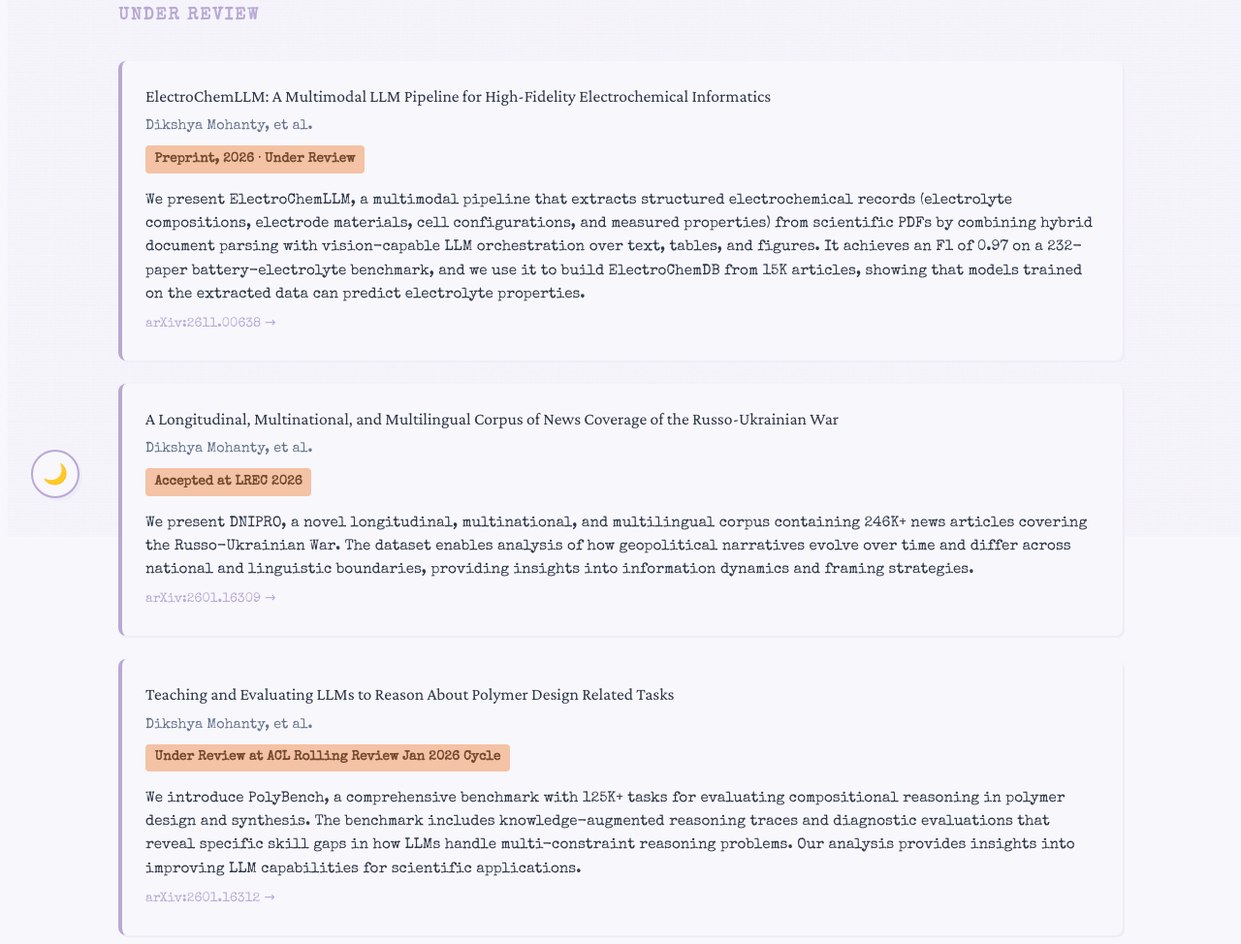
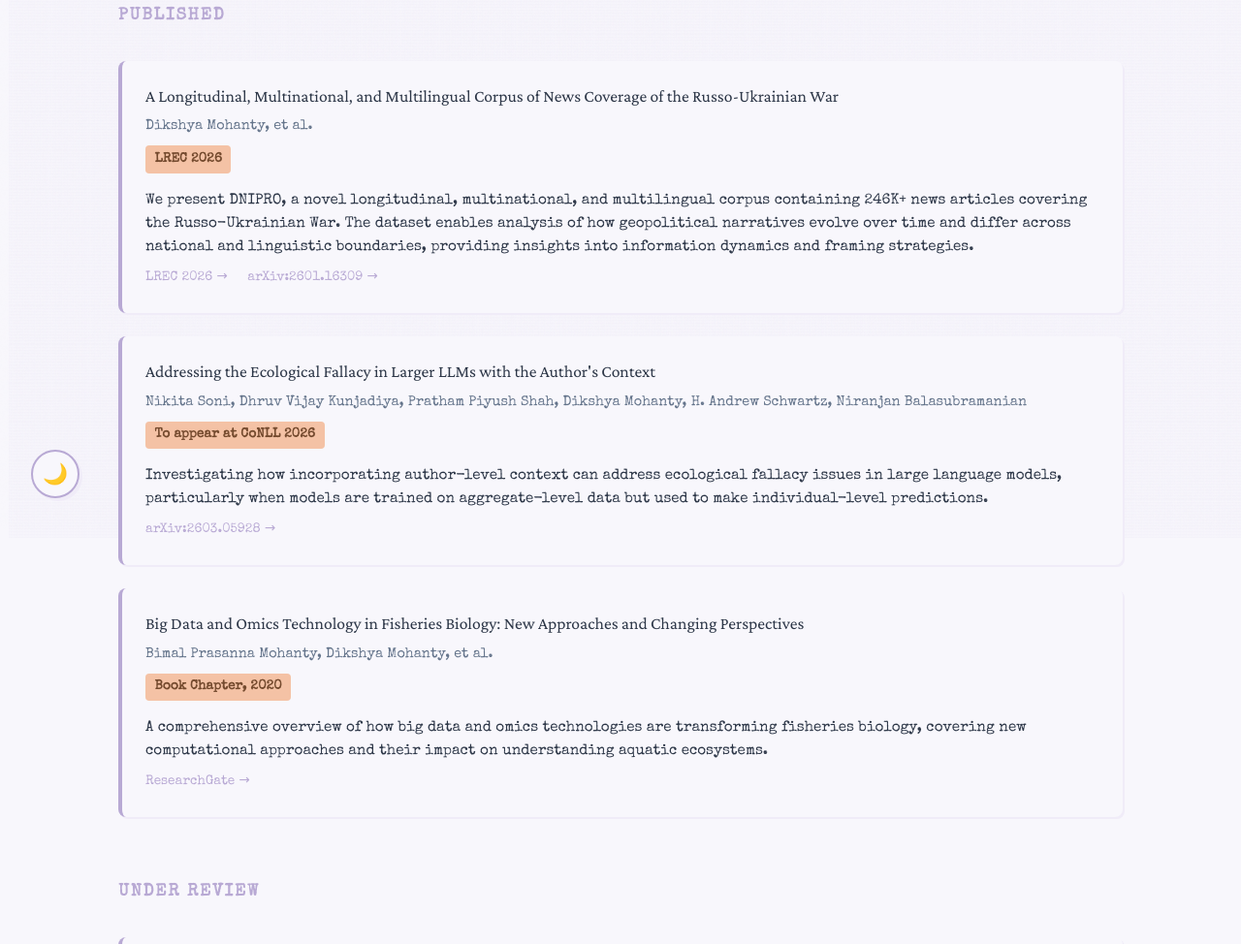
Before and after one commit to dikshyam/Website, a plain HTML site: page pages/publications.html in a window 1280 px wide. Shown: the part 254-1228 px from the top of the page at 97% size. Drawn offline with nearby package versions, Linux system fonts and the light colour scheme.

Commit message:
Sync publications page with home page

```diff
--- a/pages/publications.html
+++ b/pages/publications.html
@@ -49,7 +49,69 @@
                     in scientific domains. All preprints are available on arXiv.
                 </p>
 
-                <h3 style="font-family: var(--mono); font-size: 1.1rem; color: var(--accent); margin-top: 3rem; margin-bottom: 1.5rem; text-transform: uppercase; letter-spacing: 0.1em;">Under Review</h3>
+                <h3 style="font-family: var(--mono); font-size: 1.1rem; color: var(--accent); margin-top: 3rem; margin-bottom: 1.5rem; text-transform: uppercase; letter-spacing: 0.1em;">Published</h3>
+
+                <div class="pub-list">
+                    <div class="pub-item">
+                        <div class="pub-title">
+                            A Longitudinal, Multinational, and Multilingual Corpus of News Coverage of
+                            the Russo-Ukrainian War
+                        </div>
+                        <div class="pub-authors">Dikshya Mohanty, et al.</div>
+                        <div class="pub-venue">LREC 2026</div>
+                        <p style="color: var(--text); margin-top: 1rem; font-size: 0.95rem; line-height: 1.6;">
+                            We present DNIPRO, a novel longitudinal, multinational, and multilingual corpus
+                            containing 246K+ news articles covering the Russo-Ukrainian War. The dataset enables
+                            analysis of how geopolitical narratives evolve over time and differ across national
+                            and linguistic boundaries, providing insights into information dynamics and framing
+                            strategies.
+                        </p>
+                        <a href="https://lrec.elra.info/lrec2026-main-512" class="pub-link" target="_blank">
+                            LREC 2026 →
+                        </a>
+                        <a href="https://arxiv.org/abs/2601.16309" class="pub-link" target="_blank" style="margin-left: 1rem;">
+                            arXiv:2601.16309 →
+                        </a>
+                    </div>
+
+                    <div class="pub-item">
+                        <div class="pub-title">
+                            Addressing the Ecological Fallacy in Larger LLMs with the Author's Context
+                        </div>
+                        <div class="pub-authors">
+                            Nikita Soni, Dhruv Vijay Kunjadiya, Pratham Piyush Shah, Dikshya Mohanty,
+                            H. Andrew Schwartz, Niranjan Balasubramanian
+                        </div>
+                        <div class="pub-venue">To appear at CoNLL 2026</div>
+                        <p style="color: var(--text); margin-top: 1rem; font-size: 0.95rem; line-height: 1.6;">
+                            Investigating how incorporating author-level context can address ecological fallacy
+                            issues in large language models, particularly when models are trained on aggregate-level
+                            data but used to make individual-level predictions.
+                        </p>
+                        <a href="https://arxiv.org/abs/2603.05928" class="pub-link" target="_blank">
+                            arXiv:2603.05928 →
+                        </a>
+                    </div>
+
+                    <div class="pub-item">
+                        <div class="pub-title">
+                            Big Data and Omics Technology in Fisheries Biology: New Approaches and
+                            Changing Perspectives
+                        </div>
+                        <div class="pub-authors">Bimal Prasanna Mohanty, Dikshya Mohanty, et al.</div>
+                        <div class="pub-venue">Book Chapter, 2020</div>
+                        <p style="color: var(--text); margin-top: 1rem; font-size: 0.95rem; line-height: 1.6;">
+                            A comprehensive overview of how big data and omics technologies are transforming
+                            fisheries biology, covering new computational approaches and their impact on
+                            understanding aquatic ecosystems.
+                        </p>
+                        <a href="https://www.researchgate.net/profile/Bimal-Mohanty/publication/346953816_Big_Data_Science_and_Omics_Technology/links/5fd38ffaa6fdccdcb8baf0d1/Big-Data-Science-and-Omics-Technology.pdf" class="pub-link" target="_blank">
+                            ResearchGate →
+                        </a>
+                    </div>
+                </div>
+
+                <h3 style="font-family: var(--mono); font-size: 1.1rem; color: var(--accent); margin-top: 4rem; margin-bottom: 1.5rem; text-transform: uppercase; letter-spacing: 0.1em;">Under Review</h3>
 
                 <div class="pub-list">
                     <div class="pub-item">
@@ -73,29 +135,10 @@
 
                     <div class="pub-item">
                         <div class="pub-title">
-                            A Longitudinal, Multinational, and Multilingual Corpus of News Coverage of
-                            the Russo-Ukrainian War
-                        </div>
-                        <div class="pub-authors">Dikshya Mohanty, et al.</div>
-                        <div class="pub-venue">Accepted at LREC 2026</div>
-                        <p style="color: var(--text); margin-top: 1rem; font-size: 0.95rem; line-height: 1.6;">
-                            We present DNIPRO, a novel longitudinal, multinational, and multilingual corpus
-                            containing 246K+ news articles covering the Russo-Ukrainian War. The dataset enables
-                            analysis of how geopolitical narratives evolve over time and differ across national
-                            and linguistic boundaries, providing insights into information dynamics and framing
-                            strategies.
-                        </p>
-                        <a href="https://arxiv.org/abs/2601.16309" class="pub-link" target="_blank">
-                            arXiv:2601.16309 →
-                        </a>
-                    </div>
-
-                    <div class="pub-item">
-                        <div class="pub-title">
                             Teaching and Evaluating LLMs to Reason About Polymer Design Related Tasks
                         </div>
                         <div class="pub-authors">Dikshya Mohanty, et al.</div>
-                        <div class="pub-venue">Under Review at ACL Rolling Review Jan 2026 Cycle</div>
+                        <div class="pub-venue">Under Review at ACL Rolling Review May 2026 Cycle</div>
                         <p style="color: var(--text); margin-top: 1rem; font-size: 0.95rem; line-height: 1.6;">
                             We introduce PolyBench, a comprehensive benchmark with 125K+ tasks for evaluating
                             compositional reasoning in polymer design and synthesis. The benchmark includes
@@ -114,6 +157,17 @@
                 <div class="pub-list">
                     <div class="pub-item">
                         <div class="pub-title">
+                            Measuring Novelty and Diversity in LLM Reasoning for Polymer Design
+                        </div>
+                        <div class="pub-authors">Dikshya Mohanty, Niranjan Balasubramanian</div>
+                        <div class="pub-venue">In Preparation</div>
+                        <p style="color: var(--text); margin-top: 1rem; font-size: 0.95rem; line-height: 1.6;">
+                            How do composite reward signals — combining validity, novelty, and diversity — shape LLM post-training on open-ended polymer design tasks, and what does this reveal about building models capable of generating scientifically feasible hypotheses under competing objectives?
+                        </p>
+                    </div>
+
+                    <div class="pub-item">
+                        <div class="pub-title">
                             Benchmarking Human-Context-aware Large Language Models
                         </div>
                         <div class="pub-authors">
@@ -125,22 +179,6 @@
                             Developing benchmarks to evaluate how well large language models can incorporate and
                             reason about human context, including individual differences, cultural backgrounds,
                             and personal characteristics in their responses.
-                        </p>
-                    </div>
-
-                    <div class="pub-item">
-                        <div class="pub-title">
-                            Addressing the Ecological Fallacy in Larger LLMs with the Author's Context
-                        </div>
-                        <div class="pub-authors">
-                            Nikita Soni, Dhruv Vijay Kunjadiya, Pratham Piyush Shah, Dikshya Mohanty,
-                            H. Andrew Schwartz, Niranjan Balasubramanian
-                        </div>
-                        <div class="pub-venue">Under Review at ACL 2026 Workshop CoNLL</div>
-                        <p style="color: var(--text); margin-top: 1rem; font-size: 0.95rem; line-height: 1.6;">
-                            Investigating how incorporating author-level context can address ecological fallacy
-                            issues in large language models, particularly when models are trained on aggregate-level
-                            data but used to make individual-level predictions.
                         </p>
                     </div>
 
@@ -173,23 +211,6 @@
                     </div>
                 </div>
 
-                <h3 style="font-family: var(--mono); font-size: 1.1rem; color: var(--accent); margin-top: 4rem; margin-bottom: 1.5rem; text-transform: uppercase; letter-spacing: 0.1em;">Published</h3>
-
-                <div class="pub-list">
-                    <div class="pub-item">
-                        <div class="pub-title">
-                            Big Data and Omics Technology in Fisheries Biology: New Approaches and
-                            Changing Perspectives
-                        </div>
-                        <div class="pub-authors">Bimal Prasanna Mohanty, Dikshya Mohanty, et al.</div>
-                        <div class="pub-venue">Book Chapter, 2020</div>
-                        <p style="color: var(--text); margin-top: 1rem; font-size: 0.95rem; line-height: 1.6;">
-                            A comprehensive overview of how big data and omics technologies are transforming
-                            fisheries biology, covering new computational approaches and their impact on
-                            understanding aquatic ecosystems.
-                        </p>
-                    </div>
-                </div>
             </section>
 
             <section>
```
